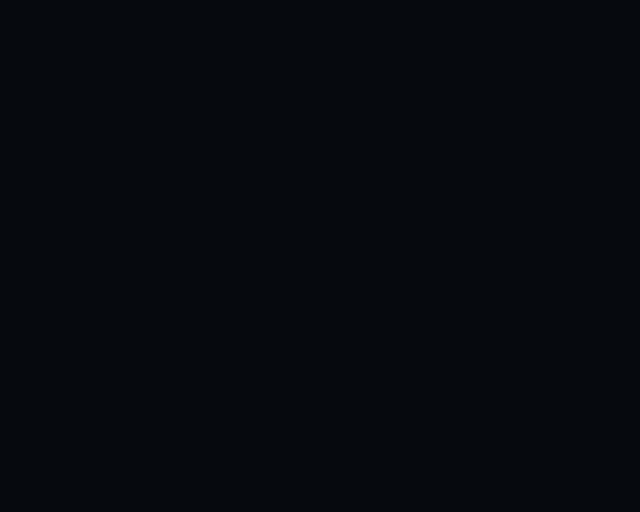
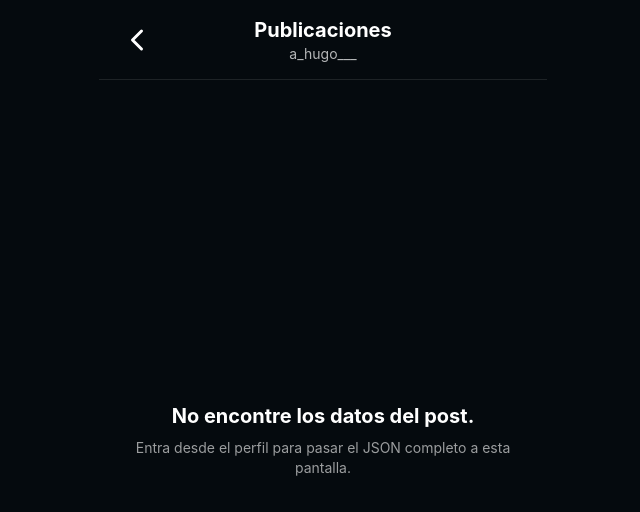
Before and after one commit to HugoAguayo2006/UI-postify, a React (Vite) app: page /post in a window 1280 px wide. Before the commit this address had no page. Shown: the top 512 px of the page, without its empty margins (317-957 px from the left). Built offline with nearby package versions, Linux system fonts and the light colour scheme.

Commit message:
Cuando abrimos un post lo mandamos a nueva pestana

```diff
--- a/src/App.jsx
+++ b/src/App.jsx
@@ -1,18 +1,21 @@
 import "./App.css";
-import { Outlet } from "react-router";
+import { Outlet, useLocation } from "react-router";
 import Navbar from "./components/navbar.jsx";
 import Footer from "./components/footer.jsx";
 import ScrollToTop from "./components/ScrollTop.jsx";
 
 function App() {
+  const { pathname } = useLocation();
+  const isPostPage = pathname === "/post";
+
   return (
     <>
       <ScrollToTop />
-      <Navbar />
-      <main className="min-h-screen bg-[#050a0e] pb-16 text-white">
+      {!isPostPage && <Navbar />}
+      <main className={`min-h-screen bg-[#050a0e] text-white ${isPostPage ? "" : "pb-16"}`}>
         <Outlet />
       </main>
-      <Footer />
+      {!isPostPage && <Footer />}
     </>
   );
 }
--- a/src/main.jsx
+++ b/src/main.jsx
@@ -8,6 +8,7 @@ import Profile from './views/Profile.jsx';
 import Reels from './views/Reels.jsx';
 import Buscar from './views/Buscar.jsx';
 import Mensajes from './views/Mensajes.jsx';
+import Post from './views/Post.jsx';
 
 createRoot(document.getElementById('root')).render(
   <StrictMode>
@@ -20,6 +21,7 @@ createRoot(document.getElementById('root')).render(
           <Route path="buscar" element={<Buscar />} />
           <Route path="mensajes" element={<Mensajes />} />
           <Route path="reels" element={<Reels />} />
+          <Route path="post" element={<Post />} />
         </Route>
       </Routes>
     </BrowserRouter>
--- a/src/views/Post.jsx
+++ b/src/views/Post.jsx
@@ -1,11 +1,140 @@
-import React from 'react'
+import { useEffect, useRef } from "react";
+import { useLocation, useNavigate } from "react-router";
+import { FaHeart, FaRegBookmark, FaRegComment, FaRegHeart } from "react-icons/fa";
+import { FiChevronLeft, FiMoreHorizontal, FiSend } from "react-icons/fi";
+
+const fallbackImage = "https://images.unsplash.com/photo-1500530855697-b586d89ba3ee?auto=format&fit=crop&w=900&q=80";
+const avatarImage = "https://images.unsplash.com/photo-1527980965255-d3b416303d12?auto=format&fit=crop&w=160&q=80";
+
+const getImagesFromPost = (post) => {
+  if (!post) return [fallbackImage];
+
+  if (Array.isArray(post.images) && post.images.length > 0) {
+    const urls = post.images
+      .map((image) => image?.url || image?.image_url || image?.secure_url)
+      .filter(Boolean);
+
+    if (urls.length > 0) return urls;
+  }
+
+  return [post.image_url || post.image || post.url || fallbackImage];
+};
 
 function Post() {
+  const navigate = useNavigate();
+  const { state } = useLocation();
+  const passedPosts = Array.isArray(state?.posts) ? state.posts : [];
+  const selectedIndex = Number.isInteger(state?.selectedIndex) ? state.selectedIndex : 0;
+  const postRefs = useRef([]);
+
+  useEffect(() => {
+    postRefs.current[selectedIndex]?.scrollIntoView({ block: "start" });
+  }, [selectedIndex]);
+
+  if (passedPosts.length === 0) {
+    return (
+      <section className="mx-auto flex min-h-screen max-w-md flex-col bg-[#050a0e]">
+        <header className="flex h-20 items-center border-b border-white/10 px-4">
+          <button className="flex h-11 w-11 items-center justify-center" type="button" onClick={() => navigate(-1)}>
+            <FiChevronLeft className="h-9 w-9" />
+          </button>
+          <div className="flex-1 text-center">
+            <h1 className="text-xl font-bold">Publicaciones</h1>
+            <p className="text-sm text-white/70">a_hugo___</p>
+          </div>
+          <div className="h-11 w-11" />
+        </header>
+        <div className="flex flex-1 flex-col items-center justify-center px-6 text-center">
+          <p className="text-xl font-bold">No encontre los datos del post.</p>
+          <p className="mt-2 text-sm text-white/60">Entra desde el perfil para pasar el JSON completo a esta pantalla.</p>
+        </div>
+      </section>
+    );
+  }
+
   return (
-    <div>
+    <section className="mx-auto min-h-screen max-w-md bg-[#050a0e]">
+      <header className="sticky top-0 z-20 flex h-20 items-center border-b border-white/10 bg-[#050a0e]/95 px-4">
+        <button className="flex h-11 w-11 items-center justify-center" type="button" onClick={() => navigate(-1)}>
+          <FiChevronLeft className="h-9 w-9" />
+        </button>
+        <div className="flex-1 text-center">
+          <h1 className="text-xl font-bold">Publicaciones</h1>
+          <p className="text-sm text-white/70">a_hugo___</p>
+        </div>
+        <div className="h-11 w-11" />
+      </header>
 
-    </div>
-  )
+      <div>
+        {passedPosts.map((post, postIndex) => {
+          const images = getImagesFromPost(post);
+          const description = post.description || "Para alcanzar nuestros suenos, es necesario trabajar un dia si y el otro tambien";
+
+          return (
+            <article key={post.id || post.post_id || `post-${postIndex}`} className="border-b border-white/10">
+              <div ref={(element) => { postRefs.current[postIndex] = element; }} className="scroll-mt-20" />
+              <div className="flex items-center gap-3 px-4 py-4">
+                <img className="h-11 w-11 rounded-full object-cover" src={avatarImage} alt="a_hugo___" />
+                <div className="min-w-0 flex-1">
+                  <p className="text-lg font-bold leading-tight">a_hugo___</p>
+                  <p className="text-sm text-white/70">{postIndex === 0 ? "Hace 3 dias" : "7 de febrero"}</p>
+                </div>
+                <FiMoreHorizontal className="h-7 w-7" />
+              </div>
+
+              <div className="relative bg-black">
+                <img className="aspect-square w-full object-cover" src={images[0]} alt={description} />
+                {images.length > 1 && (
+                  <span className="absolute right-4 top-4 rounded-full bg-black/50 px-3 py-1 text-sm font-semibold">
+                    1/{images.length}
+                  </span>
+                )}
+              </div>
+
+              {images.length > 1 && (
+                <div className="flex justify-center gap-1.5 py-3">
+                  {images.map((image, index) => (
+                    <span key={image} className={`h-2 w-2 rounded-full ${index === 0 ? "bg-blue-500" : "bg-white/25"}`} />
+                  ))}
+                </div>
+              )}
+
+              <div className="px-4 pb-6">
+                <div className="flex items-center justify-between py-3">
+                  <div className="flex items-center gap-5">
+                    <div className="flex items-center gap-2">
+                      <FaRegHeart className="h-8 w-8" />
+                      <span className="font-bold">{111 + postIndex}</span>
+                    </div>
+                    <div className="flex items-center gap-2">
+                      <FaRegComment className="h-8 w-8" />
+                      <span className="font-bold">{38 + postIndex}</span>
+                    </div>
+                    <FiSend className="h-8 w-8" />
+                  </div>
+                  <FaRegBookmark className="h-8 w-8" />
+                </div>
+
+                <p className="text-sm text-white/85">Les gusta a <span className="font-bold">paul_gvilchis</span> y otros</p>
+                <p className="mt-2 text-lg leading-snug">
+                  <span className="font-bold">a_hugo___ </span>
+                  {description}
+                  <span className="text-white/55"> mas</span>
+                </p>
+
+                <details className="mt-6 rounded-2xl border border-white/10 bg-white/5">
+                  <summary className="cursor-pointer px-4 py-3 font-bold">Ver JSON del post</summary>
+                  <pre className="max-h-72 overflow-auto whitespace-pre-wrap break-words px-4 pb-4 text-xs leading-relaxed text-green-200">
+                    {JSON.stringify(post, null, 2)}
+                  </pre>
+                </details>
+              </div>
+            </article>
+          );
+        })}
+      </div>
+    </section>
+  );
 }
 
-export default Post
+export default Post;
--- a/src/views/Profile.jsx
+++ b/src/views/Profile.jsx
@@ -1,7 +1,7 @@
 import { useState } from "react";
-import { useParams } from "react-router";
+import { useNavigate, useParams } from "react-router";
 import { FaChevronDown, FaPlus, FaRegUser, FaTh } from "react-icons/fa";
-import { FiMenu, FiPlus, FiUpload, FiX } from "react-icons/fi";
+import { FiMenu, FiPlus, FiUpload } from "react-icons/fi";
 import { MdOutlineSlowMotionVideo } from "react-icons/md";
 import { TbRepeat } from "react-icons/tb";
 import useFetch from "../hooks/useFetch";
@@ -46,7 +46,7 @@ const Profile = () => {
   const [files, setFiles] = useState([]);
   const [uploadError, setUploadError] = useState(null);
   const [uploading, setUploading] = useState(false);
-  const [selectedPost, setSelectedPost] = useState(null);
+  const navigate = useNavigate();
 
   const uuidRegex = /^[0-9a-f]{8}-[0-9a-f]{4}-[1-5][0-9a-f]{3}-[89ab][0-9a-f]{12}$/i;
   const isValidUserId = uuidRegex.test(userId);
@@ -210,7 +210,7 @@ const Profile = () => {
               key={getPostId(post, index)}
               className="relative aspect-square bg-white/10 text-left"
               type="button"
-              onClick={() => setSelectedPost(post)}
+              onClick={() => navigate("/post", { state: { posts, selectedIndex: index } })}
             >
               <img className="h-full w-full object-cover" src={getImageFromPost(post, index)} alt={post.description || "Post"} />
               {post.description && (
@@ -222,30 +222,6 @@ const Profile = () => {
           ))}
         </div>
       )}
-
-      {selectedPost && (
-        <div className="fixed inset-0 z-[60] flex items-end bg-black/70 sm:items-center sm:justify-center">
-          <div className="max-h-[82vh] w-full max-w-md overflow-hidden rounded-t-3xl border border-white/10 bg-[#111820] sm:rounded-3xl">
-            <div className="flex items-center justify-between border-b border-white/10 px-5 py-4">
-              <div>
-                <p className="text-lg font-bold">JSON del post</p>
-                <p className="text-xs text-white/50">ID: {getPostId(selectedPost, 0)}</p>
-              </div>
-              <button
-                className="flex h-10 w-10 items-center justify-center rounded-full bg-white/10"
-                type="button"
-                aria-label="Cerrar"
-                onClick={() => setSelectedPost(null)}
-              >
-                <FiX className="h-6 w-6" />
-              </button>
-            </div>
-            <pre className="max-h-[68vh] overflow-auto whitespace-pre-wrap break-words p-5 text-xs leading-relaxed text-green-200">
-              {JSON.stringify(selectedPost, null, 2)}
-            </pre>
-          </div>
-        </div>
-      )}
     </section>
   );
 };
```
